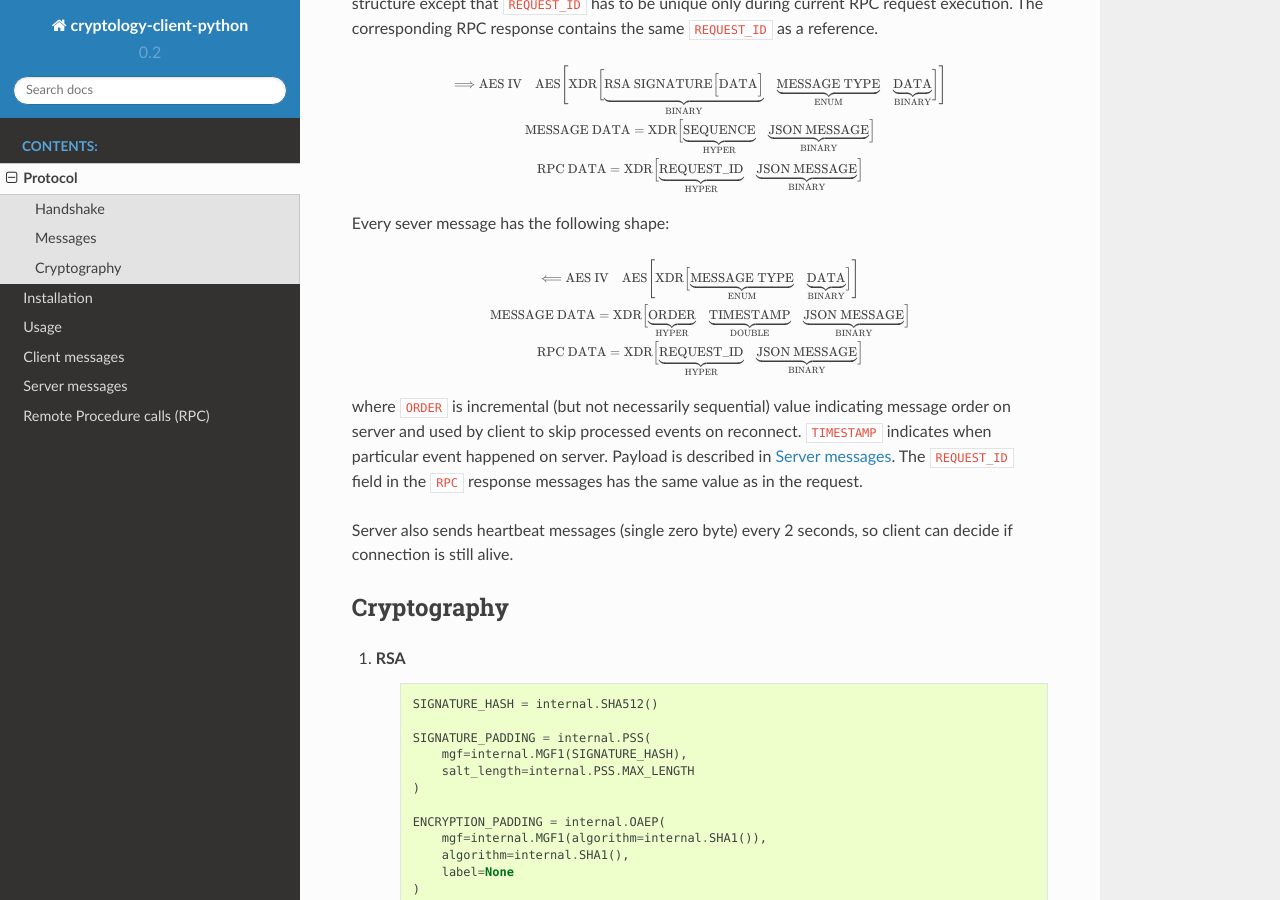
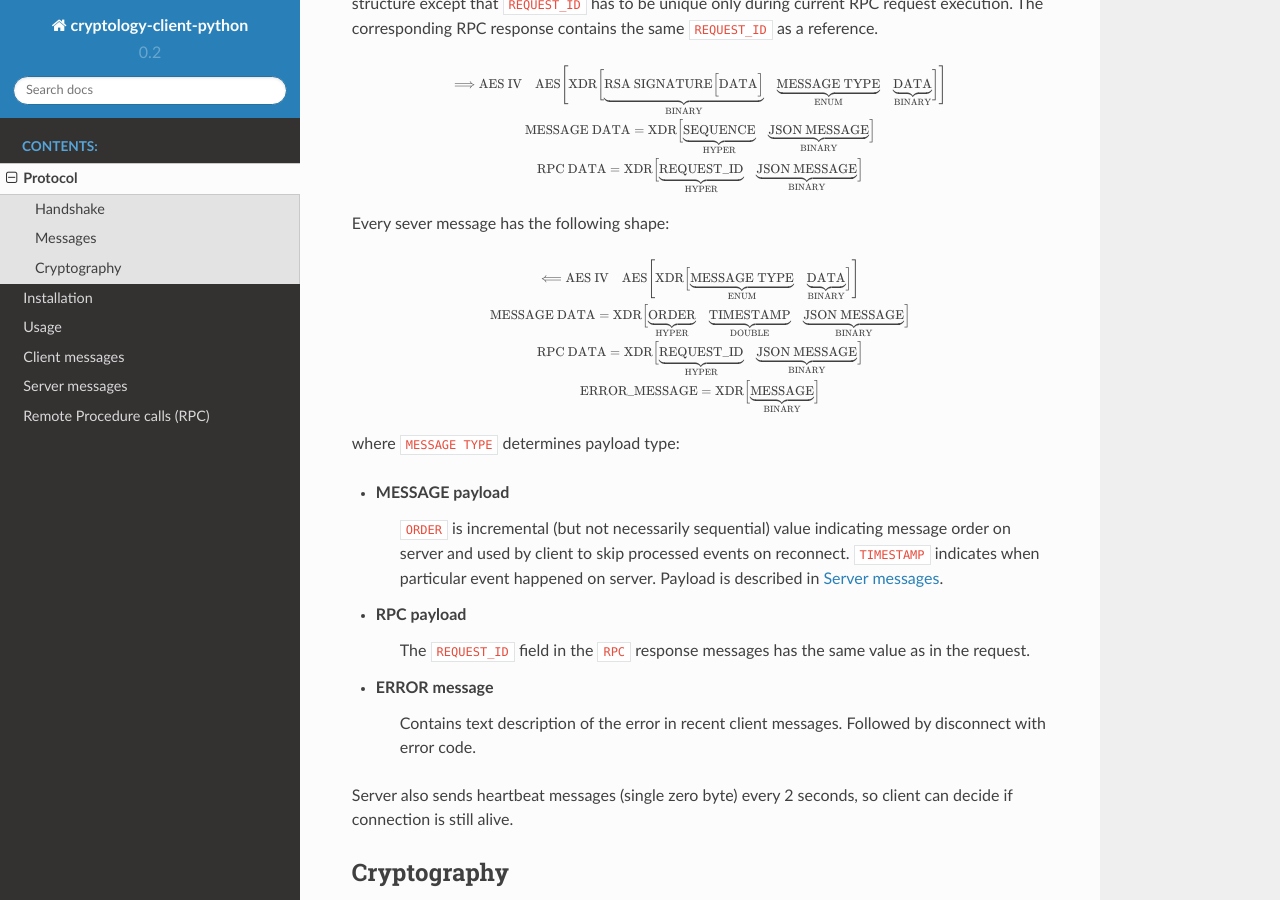
Before and after one commit to CryptologyExchange/cryptology-client-python, a Sphinx documentation site: the page built from docs/protocol.rst, in a window 1280 px wide and 900 px high, scrolled down 752 px. Built offline with Sphinx 7.4.7 and the Read the Docs theme 2.0.0, drawn with Linux system fonts in a browser that asks for light colours.

Commit message:
support error messages

```diff
--- a/cryptology/__init__.py
+++ b/cryptology/__init__.py
@@ -117,6 +117,9 @@ class BaseProtocolClient(aiohttp.ClientWebSocketResponse):
                     payload = json.loads(xdr.unpack_string().decode('utf-8'))
                     self.rpc_requests[request_id] = payload
                     self.rpc_completed.set()
+                elif message_type is common.ServerMessageType.ERROR_MESSAGE:
+                    message = xdr.unpack_string().decode('utf-8')
+                    raise exceptions.CryptologyError(message)
                 else:
                     raise exceptions.UnsupportedMessageType()
 
--- a/docs/protocol.rst
+++ b/docs/protocol.rst
@@ -142,13 +142,28 @@ Every sever message has the following shape:
             \quad
             \underbrace{\text{JSON MESSAGE}}_\text{BINARY}
         \Big]
+    \\
+    \text{ERROR_MESSAGE} =
+        \text{XDR}
+        \Big[
+            \underbrace{\text{MESSAGE}}_\text{BINARY}
+        \Big]
     \end{gather*}
 
-where ``ORDER`` is incremental (but not necessarily sequential) value indicating
-message order on server and used by client to skip processed events on reconnect.
-``TIMESTAMP`` indicates when particular event happened on server.
-Payload is described in :doc:`/server_messages`.
-The ``REQUEST_ID`` field in the ``RPC`` response messages has the same value as in the request.
+where ``MESSAGE TYPE`` determines payload type:
+
+- MESSAGE payload
+   ``ORDER`` is incremental (but not necessarily sequential) value indicating
+   message order on server and used by client to skip processed events on reconnect.
+   ``TIMESTAMP`` indicates when particular event happened on server.
+   Payload is described in :doc:`/server_messages`.
+
+- RPC payload
+   The ``REQUEST_ID`` field in the ``RPC`` response messages has the same value as in the request.
+
+- ERROR message
+   Contains text description of the error in recent client messages.
+   Followed by disconnect with error code.
 
 Server also sends heartbeat messages (single zero byte) every 2 seconds, so client
 can decide if connection is still alive.
--- a/setup.py
+++ b/setup.py
@@ -7,11 +7,11 @@ if sys.version_info < (3, 6):
 
 setup(
     name='cryptology-client-python',
-    version='0.3.2',
+    version='0.3.3',
     description='cryptology webscoket client',
     author='Cryptology',
     author_email='victor@cryptology.com',
-    packages=['cryptology'],
+    packages=['cryptology', 'examples'],
     python_requires='>= 3.6',
     install_requires=[
         'aiohttp >= 2.3.6',
```
Also changed, not shown: 1 other file.
